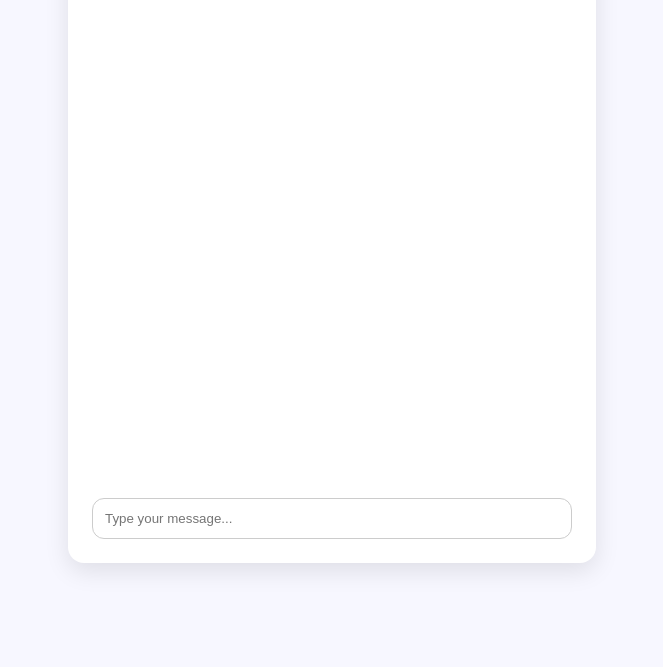
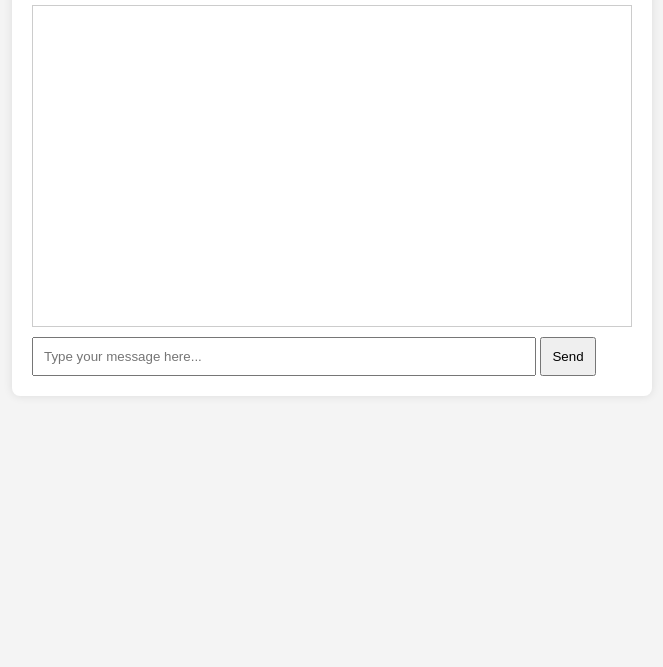
Before and after one commit to jane4246/Farmer-Advisor, a plain HTML site: page index.html in a window 1280 px wide. Shown: the part 133-800 px from the top of the page, without its empty margins (308-971 px from the left). Drawn offline with Linux system fonts and the light colour scheme.

Commit message:
Update index.html

```diff
--- a/index.html
+++ b/index.html
@@ -1,84 +1,70 @@
 <!DOCTYPE html>
-<html>
+<html lang="en">
 <head>
     <meta charset="UTF-8">
-  <title>Fruit Farming Advisor</title>
-  <meta name="viewport" content="width=device-width, initial-scale=1">
+    <meta name="viewport" content="width=device-width, initial-scale=1.0">
+    <title>Farm Agent Chat</title>
     <style>
-    body {
-      font-family: system-ui;
-      background: #f7f7ff;
-      display: flex;
-      justify-content: center;
-      padding: 40px;
-    }
-    .chat-container {
-      background: white;
-      width: 100%;
-      max-width: 480px;
-      padding: 24px;
-      border-radius: 16px;
-      box-shadow: 0px 8px 24px rgba(0,0,0,0.1);
-      display: flex;
-      flex-direction: column;
-      height: 600px;
-    }
-    .messages {
-      flex: 1;
-      overflow-y: auto;
-      margin-bottom: 12px;
-    }
-    .message {
-      padding: 8px 12px;
-      border-radius: 12px;
-      margin-bottom: 8px;
-      max-width: 80%;
-    }
-    .user { background: #e0e0ff; align-self: flex-end; }
-    .bot { background: #685fff; color: white; align-self: flex-start; }
-    input {
-      padding: 12px;
-      border-radius: 12px;
-      border: 1px solid #ccc;
-      width: calc(100% - 26px);
-    }
+        body { font-family: Arial, sans-serif; background: #f4f4f4; margin: 0; padding: 0; }
+        #chat-container { max-width: 600px; margin: 50px auto; background: #fff; border-radius: 8px; box-shadow: 0 0 10px rgba(0,0,0,0.1); padding: 20px; }
+        #messages { height: 300px; overflow-y: auto; border: 1px solid #ccc; padding: 10px; margin-bottom: 10px; }
+        .message { margin-bottom: 10px; }
+        .user { color: blue; }
+        .bot { color: green; }
+        input[type=text] { width: 80%; padding: 10px; }
+        button { padding: 10px; }
     </style>
 </head>
 <body>
-
-<div class="chat-container">
-  <div class="messages" id="messages"></div>
-  <input type="text" id="input" placeholder="Type your message..." />
+    <div id="chat-container">
+        <h2>Farm Agent Chat</h2>
+        <div id="messages"></div>
+        <input type="text" id="userInput" placeholder="Type your message here...">
+        <button onclick="sendMessage()">Send</button>
     </div>
 
     <script>
-  const messagesDiv = document.getElementById("messages");
-  const input = document.getElementById("input");
+        const messagesDiv = document.getElementById('messages');
+        const input = document.getElementById('userInput');
 
-  function addMessage(text, sender) {
-    const msg = document.createElement("div");
-    msg.className = "message " + sender;
-    msg.textContent = text;
-    messagesDiv.appendChild(msg);
+        async function sendMessage() {
+            const message = input.value.trim();
+            if (!message) return;
+
+            // Show user message
+            const userMsgDiv = document.createElement('div');
+            userMsgDiv.classList.add('message', 'user');
+            userMsgDiv.textContent = "You: " + message;
+            messagesDiv.appendChild(userMsgDiv);
             messagesDiv.scrollTop = messagesDiv.scrollHeight;
+
+            input.value = '';
+
+            try {
+                const response = await fetch('https://jepkoech.app.n8n.cloud/webhook/285f4f8f-16fc-400f-a93a-a582c27003af/chat', {
+                    method: 'POST',
+                    headers: { 'Content-Type': 'application/json' },
+                    body: JSON.stringify({ message })
+                });
+
+                const data = await response.json();
+
+                const botMsgDiv = document.createElement('div');
+                botMsgDiv.classList.add('message', 'bot');
+                botMsgDiv.textContent = "Agent: " + (data.reply || "No response");
+                messagesDiv.appendChild(botMsgDiv);
+                messagesDiv.scrollTop = messagesDiv.scrollHeight;
+            } catch (err) {
+                const errDiv = document.createElement('div');
+                errDiv.classList.add('message', 'bot');
+                errDiv.textContent = "Error: " + err.message;
+                messagesDiv.appendChild(errDiv);
+            }
         }
 
-  input.addEventListener("keydown", async (e) => {
-    if (e.key === "Enter" && input.value.trim() !== "") {
-      const text = input.value.trim();
-      addMessage(text, "user");
-      input.value = "";
-
-      const res = await fetch("/chat", {
-        method: "POST",
-        headers: { "Content-Type": "application/json" },
-        body: JSON.stringify({ message: text })
-      });
-      const data = await res.json();
-      addMessage(data.reply, "bot");
-    }
+        input.addEventListener('keypress', function(e) {
+            if (e.key === 'Enter') sendMessage();
         });
     </script>
-
 </body>
 </html>
```
Lines whose indentation alone changed are shown as unchanged.
